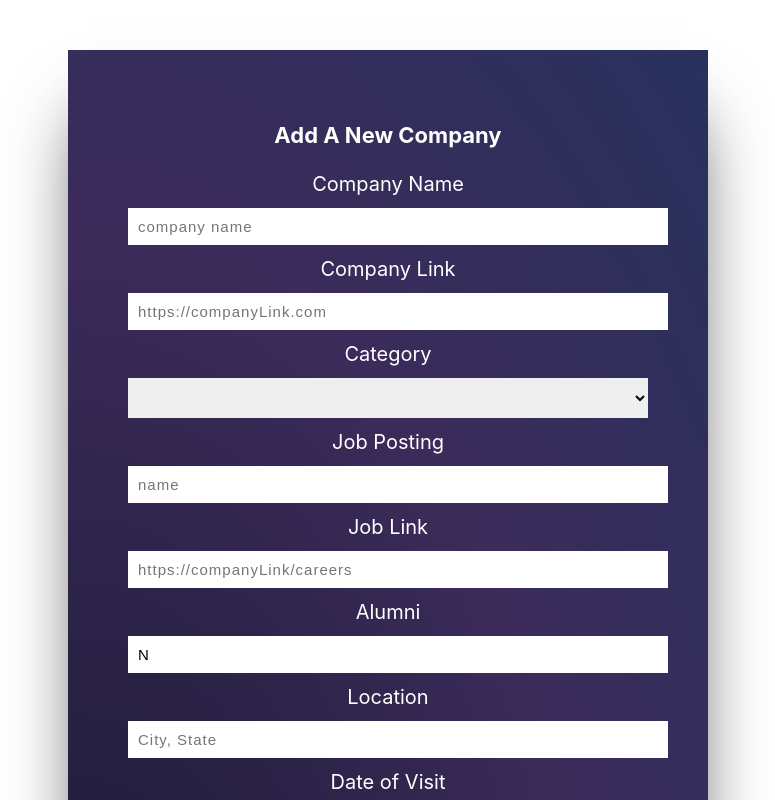
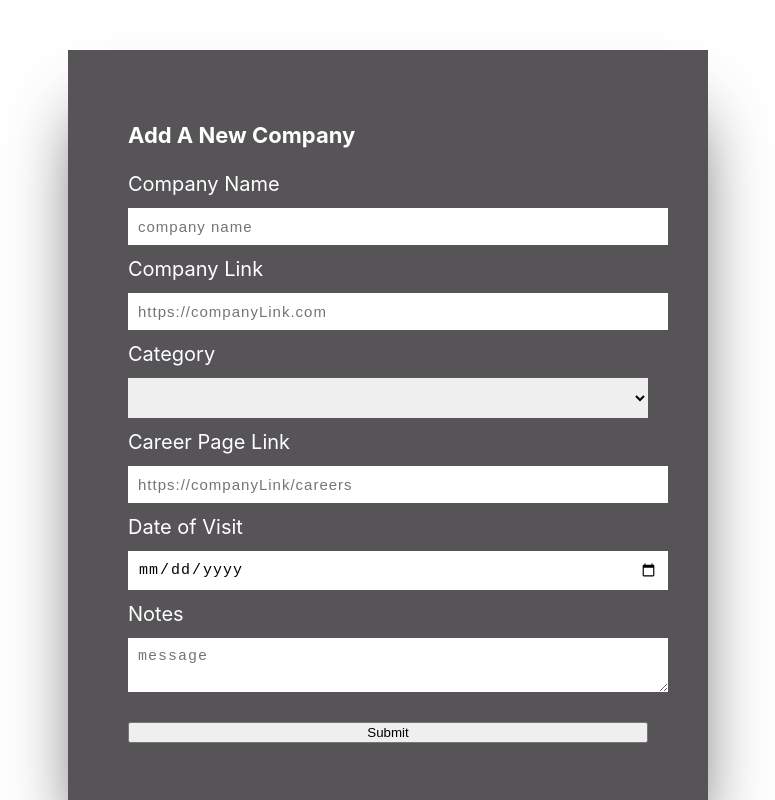
Before and after one commit to ChanceLamberth/reactapp1, a React (Create React App) app: page / in a window 1280 px wide. Shown: the top 800 px of the page, without its empty margins (252-1027 px from the left). Built offline with nearby package versions, Linux system fonts and the light colour scheme.

Commit message:
updated css

```diff
--- a/src/App.css
+++ b/src/App.css
@@ -1,38 +1,6 @@
-.App {
-  text-align: center;
+.App{
+  width: 100%;
+  height: 100%;
+  /* background-color: rgb(83, 83, 100); */
+
 }
-
-.App-logo {
-  height: 40vmin;
-  pointer-events: none;
-}
-
-@media (prefers-reduced-motion: no-preference) {
-  .App-logo {
-    animation: App-logo-spin infinite 20s linear;
-  }
-}
-
-.App-header {
-  background-color: #282c34;
-  min-height: 100vh;
-  display: flex;
-  flex-direction: column;
-  align-items: center;
-  justify-content: center;
-  font-size: calc(10px + 2vmin);
-  color: white;
-}
-
-.App-link {
-  color: #61dafb;
-}
-
-@keyframes App-logo-spin {
-  from {
-    transform: rotate(0deg);
-  }
-  to {
-    transform: rotate(360deg);
-  }
-}
--- a/src/components/companyPage.jsx
+++ b/src/components/companyPage.jsx
@@ -6,12 +6,12 @@ const CompanyInfo = () => {
     const [companyName, setcompanyName] = useState(""); // Company Name
     const [companyLink, setCompanyLink] = useState(""); // Company Link
     const [positionType, setPositionType] = useState(""); // Category
-    const [jobTitle, setJobTitle] = useState(""); // Job Posting
-    const [jobLink, setJobLink] = useState(""); // Job Link
-    const [alumni, setAlumni] = useState("N"); // Alumni
-    const [location, setLocation] = useState(""); // Location
+    // const [jobTitle, setJobTitle] = useState(""); // Job Posting
+    const [careerPageLink, setCareerPageLink] = useState(""); // careerPage Link
+    // const [alumni, setAlumni] = useState("N"); // Alumni
+    // const [location, setLocation] = useState(""); // Location
     const [date, setDate] = useState(""); // Date of last visit
-    const [linkedin, setLinkedin] = useState(""); // Linkedin Link
+    // const [linkedin, setLinkedin] = useState(""); // Linkedin Link
     const [notes, setNotes] = useState(""); // notes
 
     const handleSubmit = (e) => {
@@ -21,12 +21,12 @@ const CompanyInfo = () => {
             companyName:companyName,
             companyLink: companyLink,
             positionType:positionType,
-            jobTitle:jobTitle,
-            jobLink: jobLink,
-            alumni:alumni,
-            location: location,
+            // jobTitle:jobTitle,
+            careerPageLink: careerPageLink,
+            // alumni:alumni,
+            // location: location,
             date: date,
-            linkedin: linkedin,
+            // linkedin: linkedin,
             notes:notes
 
         })
@@ -44,10 +44,10 @@ const CompanyInfo = () => {
         setcompanyName('');
         setCompanyLink('');
         setPositionType("");
-        setJobTitle('');
-        setJobLink('');
-        setAlumni("N");
-        setLocation('');
+        // setJobTitle('');
+        setCareerPageLink('');
+        // setAlumni("N");
+        // setLocation('');
         setDate('');
         setNotes('');
     };
@@ -71,22 +71,23 @@ const CompanyInfo = () => {
             </select>
 
 
-            <label>Job Posting</label>
-            <input placeholder="name" value={jobTitle} onChange={(e) => setJobTitle(e.target.value)}></input>
-            <label>Job Link</label>
-            <input placeholder="https://companyLink/careers" value={jobLink} onChange={(e) => setJobLink(e.target.value)}></input>
+            {/* <label>Job Posting</label>
+            <input placeholder="name" value={jobTitle} onChange={(e) => setJobTitle(e.target.value)}></input> */}
 
-            <label>Alumni</label>
-            <input placeholder="" value={alumni} onChange={(e) => setAlumni(e.target.value)}></input>
+            <label>Career Page Link</label>
+            <input placeholder="https://companyLink/careers" value={careerPageLink} onChange={(e) => setCareerPageLink(e.target.value)}></input>
 
-            <label>Location</label>
-            <input placeholder="City, State" value={location} onChange={(e) => setLocation(e.target.value)}></input>
+            {/* <label>Alumni</label>
+            <input placeholder="" value={alumni} onChange={(e) => setAlumni(e.target.value)}></input> */}
+
+            {/* <label>Location</label>
+            <input placeholder="City, State" value={location} onChange={(e) => setLocation(e.target.value)}></input> */}
 
             <label>Date of Visit</label>
-            <input placeholder="mm/dd/yyyy" value={date} onChange={(e) => setDate(e.target.value)}></input>
+            <input placeholder="mm/dd/yyyy" type="date" value={date} onChange={(e) => setDate(e.target.value)}></input>
 
-            <label>Linkedin Link</label>
-            <input placeholder="https://Linkedin.com" value={linkedin} onChange={(e) => setLinkedin(e.target.value)}></input>
+            {/* <label>Linkedin Link</label>
+            <input placeholder="https://Linkedin.com" value={linkedin} onChange={(e) => setLinkedin(e.target.value)}></input> */}
 
             <label>Notes</label>
             <textarea placeholder="message" value={notes} onChange={(e) => setNotes(e.target.value)}></textarea>
--- a/src/styles/companyPage.css
+++ b/src/styles/companyPage.css
@@ -7,12 +7,13 @@
     display: flex;
     flex-direction: column;
     justify-content: center;
-    background: radial-gradient(
+    /* background: radial-gradient(
       ellipse at left bottom,
-      rgba(22, 24, 47, 1) 0%,
-      rgba(38, 20, 72, 0.9) 59%,
-      rgba(17, 27, 75, 0.9) 100%
-    );
+      rgb(0, 0, 0) 0%,
+      rgba(0, 0, 0, 0.9) 59%,
+      rgba(0, 0, 0, 0.9) 100%
+    ); */
+    background-color: rgb(86, 84, 87);
     box-shadow: 0 50px 70px -20px rgba(0, 0, 0, 0.8);
     margin-top: 50px;
 }
```
